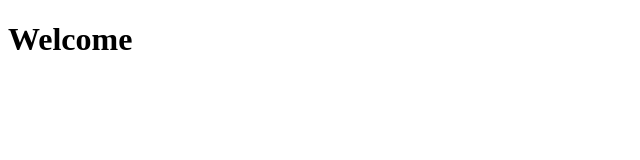
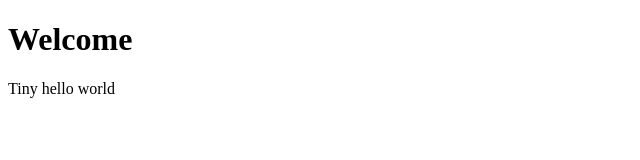
Before and after one commit to johnf008/portfolio_website, a plain HTML site: page homePage.html in a window 1280 px wide. Shown: the whole page, without its empty margins (0-640 px from the left). Drawn offline with Linux system fonts and the light colour scheme.

Commit message:
test this

```diff
--- a/homePage.html
+++ b/homePage.html
@@ -7,5 +7,6 @@
 </head>
 <body>
     <h1>Welcome</h1>
+    <p>Tiny hello world</p>
 </body>
 </html>
```
